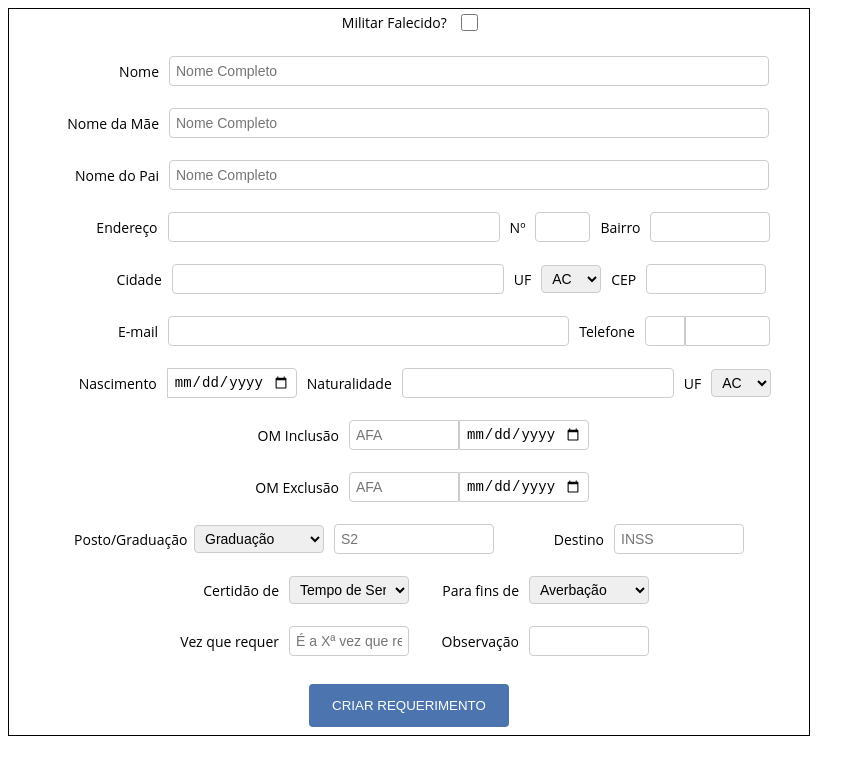
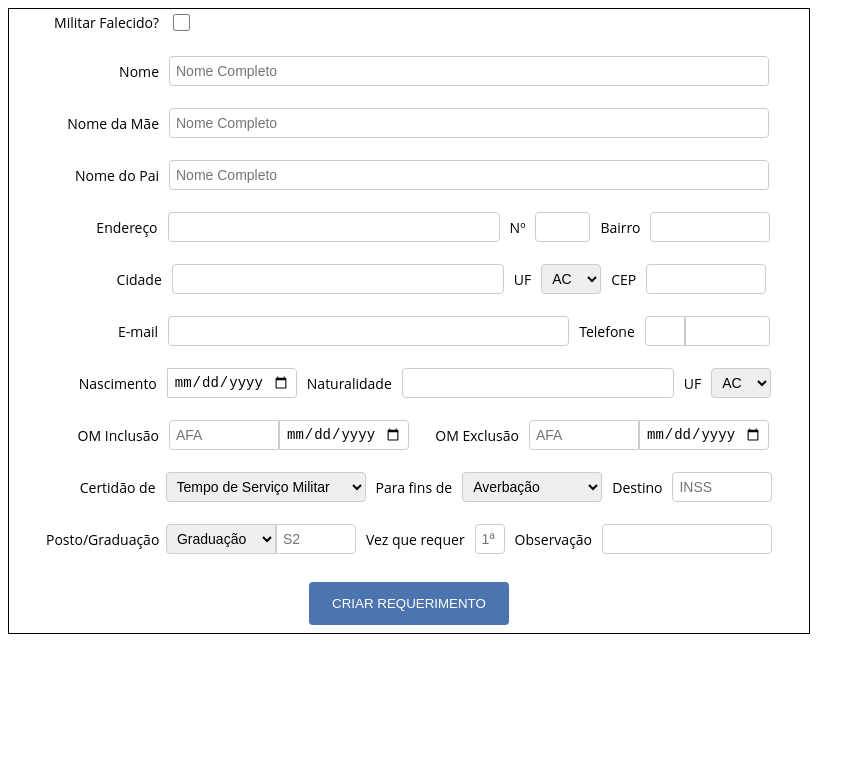
Before and after one commit to caiovsoares/CertidaoDeTempoDeServico, a plain HTML site: page index.html in a window 1280 px wide. Shown: the whole page, without its empty margins (0-865 px from the left). Drawn offline with nearby package versions, Linux system fonts and the light colour scheme.

Commit message:
campos alinhados

```diff
--- a/index.css
+++ b/index.css
@@ -19,6 +19,10 @@ body {
   margin: 2px 0px 20px 0px;
 }
 
+.falecido {
+width: 720px;
+}
+
 .flex-row-group {
   display:flex;
 }
@@ -28,7 +32,6 @@ body {
   align-items: center;
   margin: 2px 0px 20px 0px;
 }
-
 
 .flex-row-group3 {
   display:flex;
@@ -51,6 +54,7 @@ input[type=text], input[type=number], input[type=date], select {
   font-weight: normal;
   line-height: 20px;
 
+  height: 30px;
   width: 120px;
   padding: 4px 6px;
   display: inline-block;
@@ -74,6 +78,14 @@ input[type=submit] {
   width: 600px;
 }
 
+#nomeCompletoSolicitante{
+  width: 320px;
+}
+
+#relation {
+  width: 110px;
+}
+
 #cidadeNaturalidade {
   width: 272px;
 }
@@ -82,7 +94,11 @@ input[type=submit] {
   width: 332px;
 }
 
-#labelDDD, #labelCidadeNaturalidade,#labelNumero, #labelBairro, #labelEstado, #labelCep, #labelEstadoNaturalidade, #labelTelefone {
+#labelRelation, #labelObservacao, #labelVez,
+#labelDestino, #labelFinalidade,
+#labelDDD, #labelCidadeNaturalidade,
+#labelNumero, #labelBairro, #labelEstado,
+#labelCep, #labelEstadoNaturalidade, #labelTelefone {
   width: auto;
   margin-left: 10px;
 }
@@ -128,19 +144,38 @@ input[type=date] {
   border-bottom-right-radius: 0;
 }
 
+#certidao {
+  width: 200px;
+}
+
+#finalidade {
+  width: 140px;
+}
+
 #destino {
-  width: 130px;
+  width: 100px;
 }
 
 #selectPostoGraduacao{
-  width: 130px;
+  width: 110px;
+  border-top-right-radius: 0;
+  border-bottom-right-radius: 0;
 }
 
 #postoGraduacao {
-  width: 160px;
-  margin-left: 10px;
+  width: 80px;
+  border-top-left-radius: 0;
+  border-bottom-left-radius: 0;
+}
+
+#vez{
+  width: 30px;
 }
 
 #omIncluido, #omExcluido {
   width: 110px;
 }
+
+#observacao {
+  width: 170px;
+}
--- a/index.html
+++ b/index.html
@@ -12,13 +12,18 @@
   </head>
   <body class="no-print">
     <form action="javascript:enviar()" class="form-group">
-      <div class="control-group">
+      <div class="control-group falecido">
         <label for="falecido">Militar Falecido?</label>
         <input type="checkbox" id="falecido" name="falecido" />
       </div>
       <span id="falecidoFields">
+        <div class="flex-row-group">
           <div class="control-group">
-          <label for="nomeCompletoSolicitante">Nome do Solicitante</label>
+            <label
+              for="nomeCompletoSolicitante"
+              id="labelNomeCompletoSolicitante"
+              >Solicitante</label
+            >
             <input
               type="text"
               id="nomeCompletoSolicitante"
@@ -27,11 +32,13 @@
             />
           </div>
           <div class="control-group">
-          <label for="relation">Relação do Solicitante com o Falecido</label
+            <label for="relation" id="labelRelation"
+              >Relação com o Falecido</label
             ><select name="relation" id="relation">
               <option value="Pensionista">Pensionista</option>
               <option value="Beneficiário">Beneficiário</option>
             </select>
+          </div>
         </div>
       </span>
       <div class="control-group">
@@ -210,9 +217,6 @@
           <!-- <label for="dataInclusao">Data de Inclusão</label> -->
           <input type="date" id="dataInclusao" name="dataInclusao" required />
         </div>
-      </div>
-
-      <div class="flex-row-group">
         <div class="control-group">
           <label for="omExcluido">OM Exclusão</label>
           <input
@@ -228,7 +232,35 @@
           <input type="date" id="dataExclusao" name="dataExclusao" required />
         </div>
       </div>
-
+      <div class="flex-row-group">
+        <div class="control-group">
+          <label for="certidao">Certidão de</label
+          ><select name="certidao" id="certidao" required>
+            <option value="Tempo de Serviço Militar">
+              Tempo de Serviço Militar
+            </option>
+            <option value="Serviço de Guerra">Serviço de Guerra</option>
+            <option value="Inteiro Teor">Inteiro Teor</option>
+          </select>
+        </div>
+        <div class="control-group">
+          <label for="finalidade" id="labelFinalidade">Para fins de</label
+          ><select name="finalidade" id="finalidade" required>
+            <option value="Averbação">Averbação</option>
+            <option value="Aposentadoria">Aposentadoria</option>
+          </select>
+        </div>
+        <div class="control-group">
+          <label for="destino" id="labelDestino">Destino</label>
+          <input
+            type="text"
+            id="destino"
+            name="destino"
+            placeholder="INSS"
+            required
+          />
+        </div>
+      </div>
       <div class="flex-row-group">
         <div class="control-group">
           <label for="selectPostoGraduacao">Posto/Graduação</label
@@ -249,48 +281,11 @@
           />
         </div>
         <div class="control-group">
-          <label for="destino">Destino</label>
-          <input
-            type="text"
-            id="destino"
-            name="destino"
-            placeholder="INSS"
-            required
-          />
-        </div>
-      </div>
-      <div class="flex-row-group">
-        <div class="control-group">
-          <label for="certidao">Certidão de</label
-          ><select name="certidao" id="certidao" required>
-            <option value="Tempo de Serviço Militar">
-              Tempo de Serviço Militar
-            </option>
-            <option value="Serviço de Guerra">Serviço de Guerra</option>
-            <option value="Inteiro Teor">Inteiro Teor</option>
-          </select>
+          <label for="vez" id="labelVez">Vez que requer</label>
+          <input type="text" id="vez" name="vez" placeholder="1ª" required />
         </div>
         <div class="control-group">
-          <label for="finalidade">Para fins de</label
-          ><select name="finalidade" id="finalidade" required>
-            <option value="Averbação">Averbação</option>
-            <option value="Aposentadoria">Aposentadoria</option>
-          </select>
-        </div>
-      </div>
-      <div class="flex-row-group">
-        <div class="control-group">
-          <label for="vez">Vez que requer</label>
-          <input
-            type="text"
-            id="vez"
-            name="vez"
-            placeholder="É a Xª vez que requer"
-            required
-          />
-        </div>
-        <div class="control-group">
-          <label for="observacao">Observação</label>
+          <label for="observacao" id="labelObservacao">Observação</label>
           <input type="text" id="observacao" name="observacao" />
         </div>
       </div>
--- a/index.js
+++ b/index.js
@@ -208,7 +208,7 @@ function alimentarHtml(html, dados) {
 
   html.querySelector(
     '#p3'
-  ).innerHTML = `3.&emsp;&emsp;É a ${vez}ª vez que requer.`;
+  ).innerHTML = `3.&emsp;&emsp;É a ${vez} vez que requer.`;
   html.querySelector('#observacao').innerHTML = observacao
     ? `OBSERVAÇÃO: ${observacao}`
     : '';
@@ -276,4 +276,4 @@ const telefone = document.getElementById('telefone');
 new Inputmask({ regex: '[1-9]{8,9}' }).mask(telefone);
 
 const vez = document.getElementById('vez');
-new Inputmask({ regex: '^[1-9]' }).mask(vez);
+new Inputmask({ regex: '^[1-9]ª' }).mask(vez);
```
Lines whose indentation alone changed are shown as unchanged.
